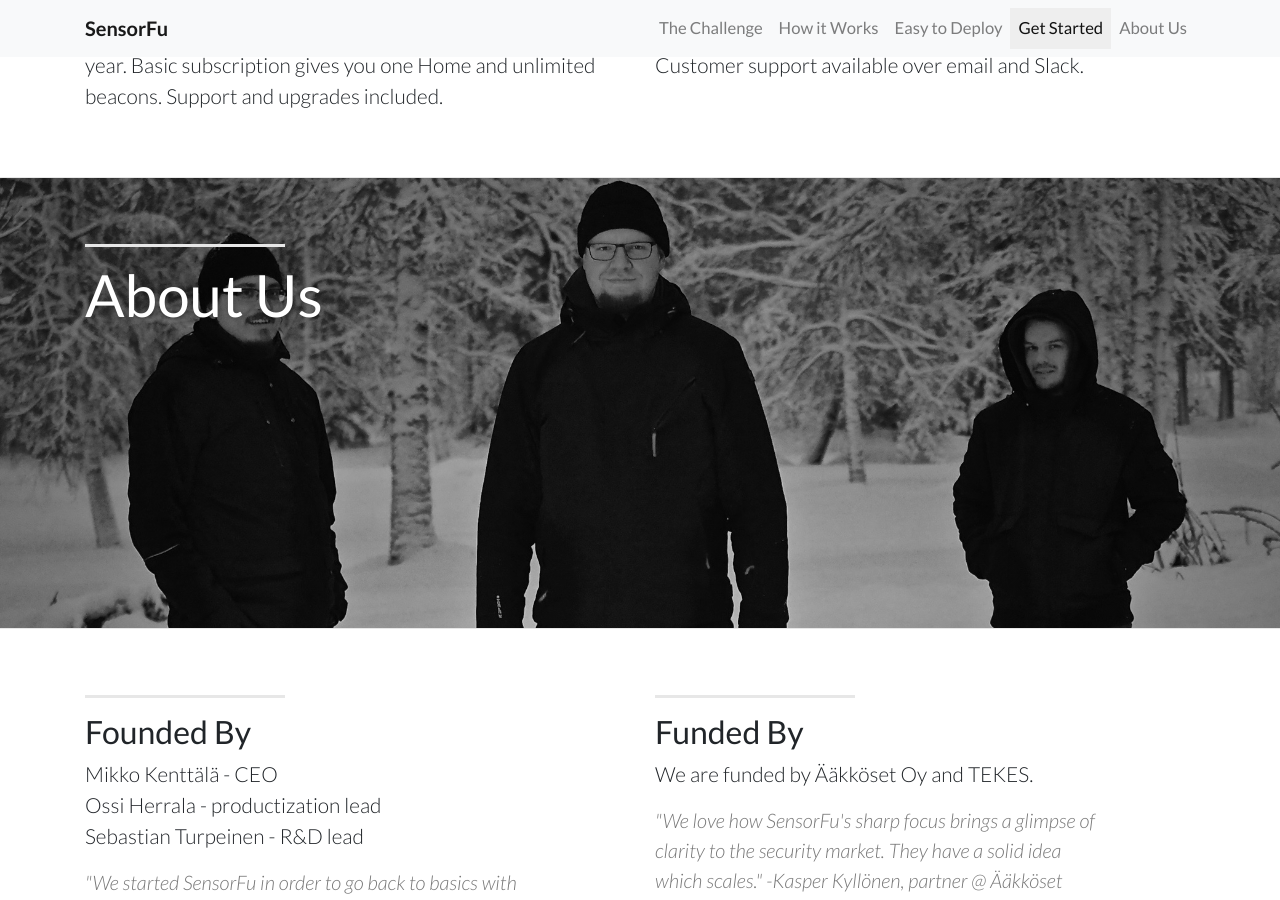
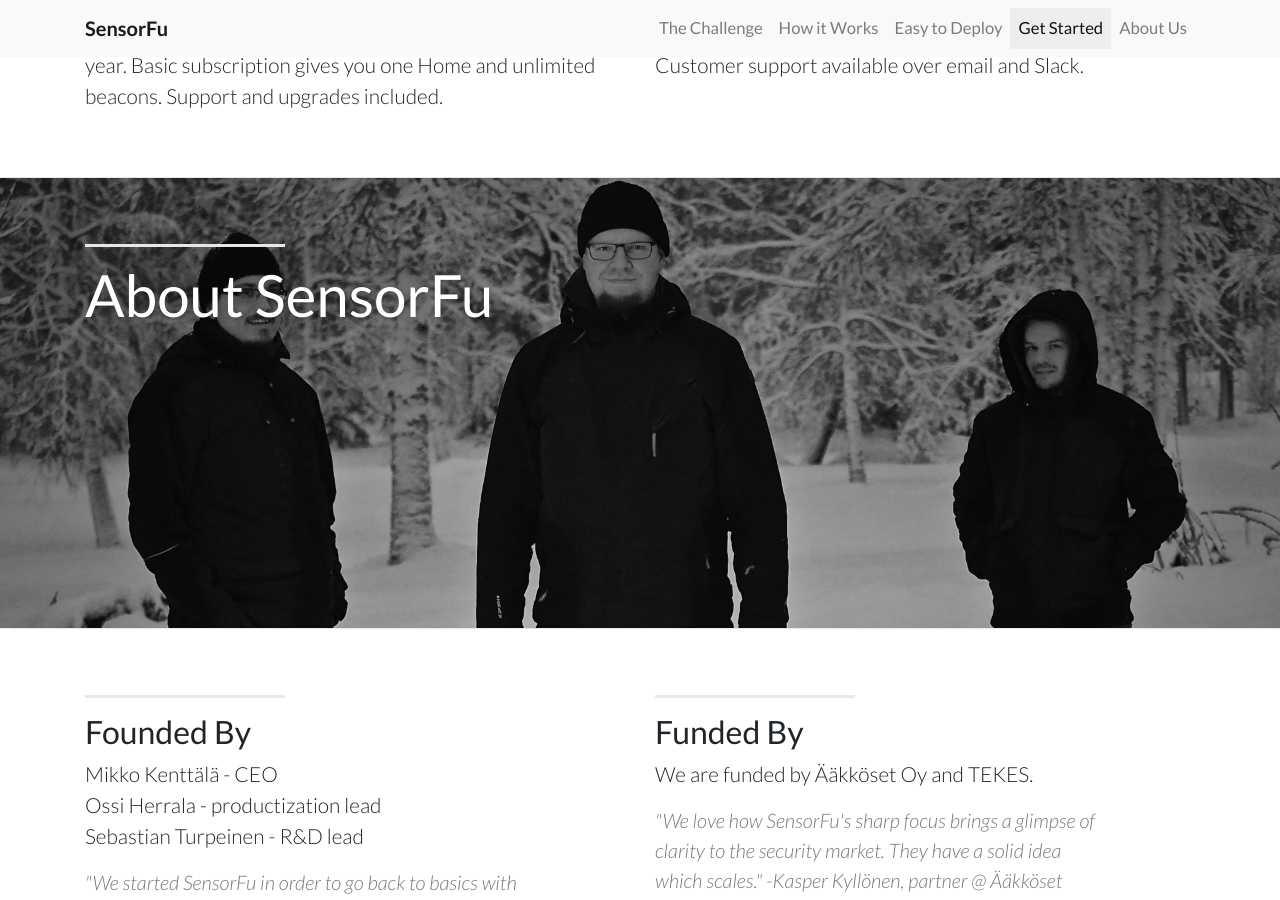
Before and after one commit to sensorfu/sensorfu.github.io, a Jekyll site: the page built from index.html, in a window 1280 px wide and 900 px high, scrolled down 5982 px. Built offline with Jekyll 4.4.1, drawn with Linux system fonts in a browser that asks for light colours.

Commit message:
Update madeby.html

```diff
--- a/_includes/madeby.html
+++ b/_includes/madeby.html
@@ -5,7 +5,7 @@
             <div class="col-lg-10 mr-auto">
                 <hr class="section-heading-spacer"/>
                 <div class="clearfix"></div>
-                <h1 class="section-heading">About Us</h1>
+                <h1 class="section-heading">About SensorFu</h1>
             </div>
         </div>
     </div>
```
